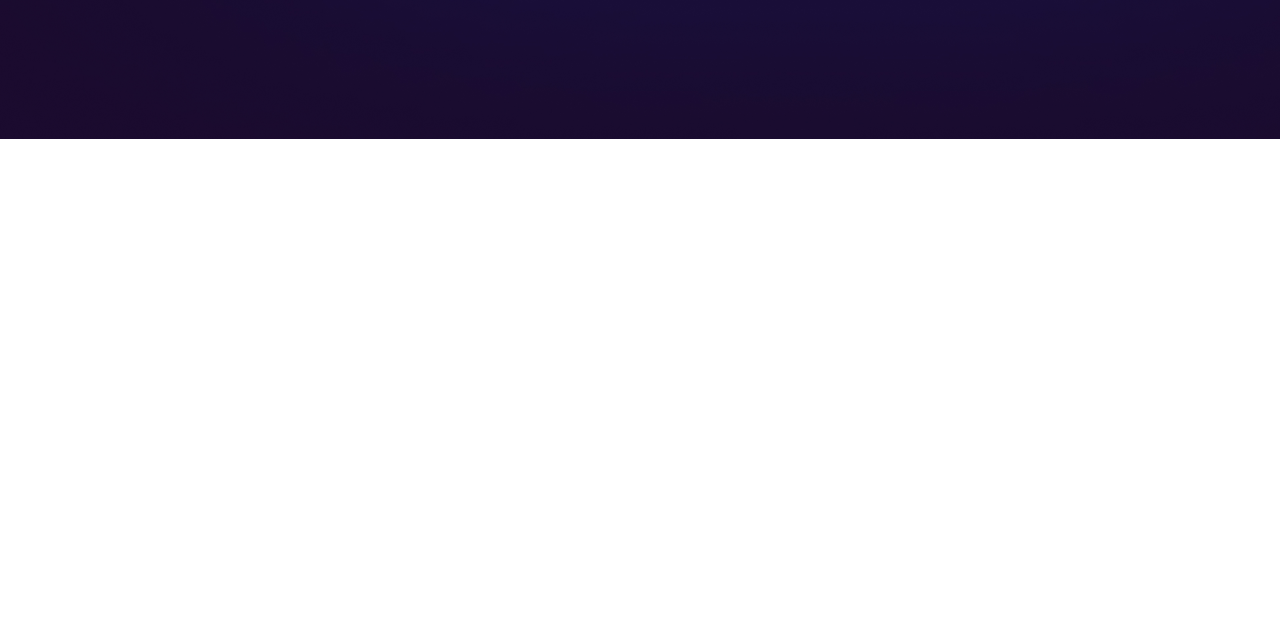
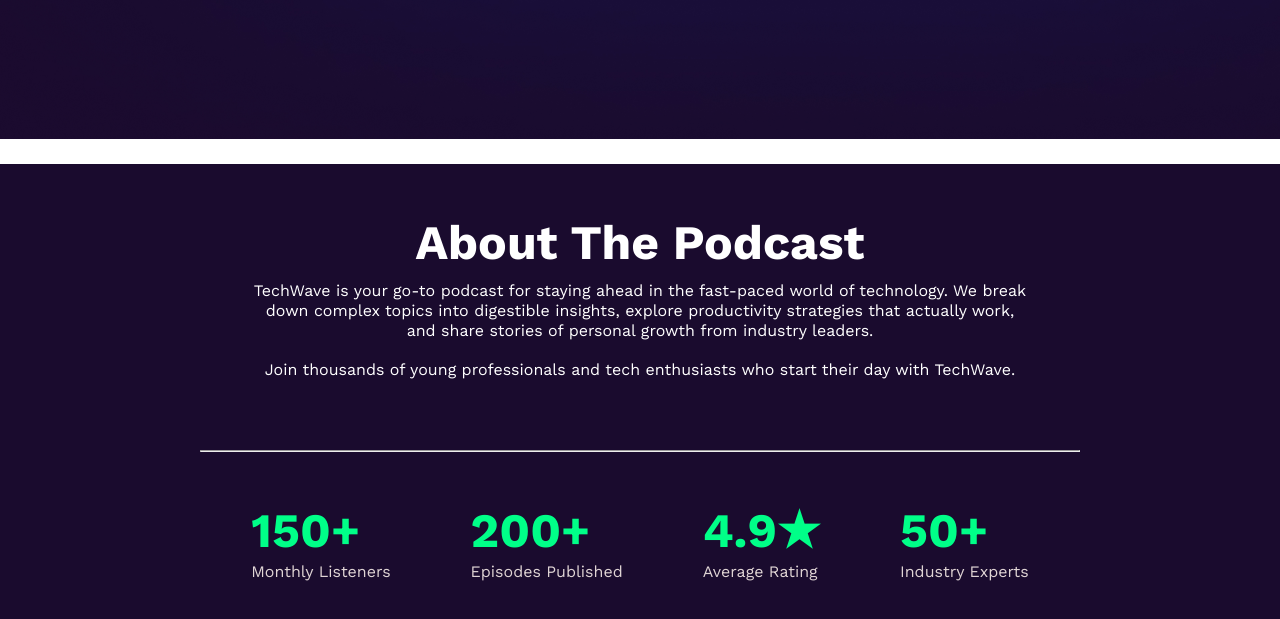
Before and after one commit to Moniramim-Prag/Tech-wave-website, a plain HTML site: page index.html in a window 1280 px wide. Shown: the part 713-1332 px from the top of the page. Before the commit the page ends 892 px from the top, so only its background shows below. Drawn offline with nearby package versions, Linux system fonts and the light colour scheme.

Commit message:
about section done

```diff
--- a/index.html
+++ b/index.html
@@ -43,10 +43,30 @@
        </section>
        <section class="about">
         <div class="about-first">
-
+          <h2>About The Podcast</h2>
+          <p>TechWave is your go-to podcast for staying ahead in the fast-paced world of technology.
+             We break down complex topics into digestible insights, explore productivity strategies that actually work,
+             and share stories of personal growth from industry leaders.</p>
+             <br>
+             <p>Join thousands of young professionals and tech enthusiasts who start their day with TechWave.</p>
         </div>
+        <hr class="line">
         <div class="about-second">
-
+          <div class="card">
+            <h1>150+</h1>
+           <p>Monthly Listeners</p>
+        </div>
+          <div class="card">
+            <h1>200+</h1>
+            <p>Episodes Published</p>
+          </div>
+          <div class="card"><h1>4.9★</h1>
+            <p>Average Rating</p>
+          </div>
+          <div class="card">
+            <h1>50+</h1>
+            <p>Industry Experts</p>
+          </div>
         </div>
 
        </section>
--- a/styles/style.css
+++ b/styles/style.css
@@ -125,7 +125,51 @@
 }
 /*banner-dev section Ends*/
 /*about section starts*/
+.about{
+    max-width: 1600px;
+    width: 100%;
+    height: 646px;
+    background-color:#1A0B2E;
+    margin-top: -65px;
+}
+.about .about-first{
+    justify-content: center;
+    text-align: center;
+    margin: 50px 200px 20px 200px;
+    padding: 50px;
 
+}
+.about-first h2{
+color:#FFFFFF;
+font-size: 3rem;
+font-weight: 700;
+margin-bottom: 10px;
+}
+.about-first p{
+    color: #FFFFFF;
+    font-size: 16px;
+    line-height: 20px;
+}
+.about .about-second{
+    display:flex;
+    align-items: center;
+    justify-content: center;
+    gap:80px;
+}
+.about-second h1{
+    font-size: 3rem;
+    color:#00FF88;
+}
+.about-second p{
+color: #e0d5d5;
+font-size: 16px;
+width: 100%;
+line-height: 1.6;
+}
+.line{
+    margin: 0 200px 50px 200px;
+    color: rgb(75, 69, 62);
+}
 
 @media screen and (max-width:576px) {
 /*nav bar section*/
@@ -145,4 +189,13 @@
     margin: 40px;
 }
 /*nav bar section ends*/
+
+
+.about-first p{
+    width: 100%;
+    max-width: 575px;
+    text-align: center;
+
+
 }
+}
```
